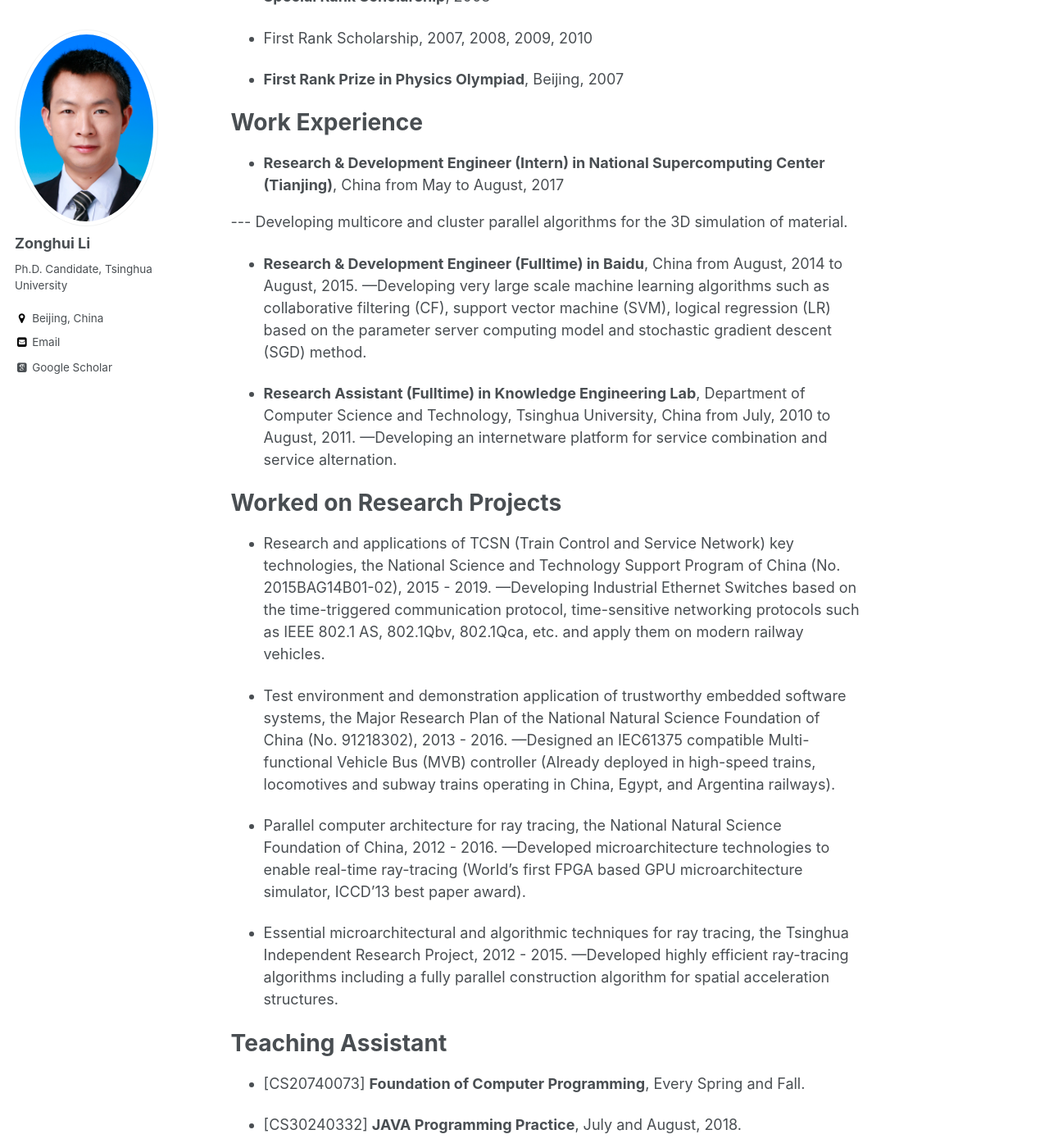
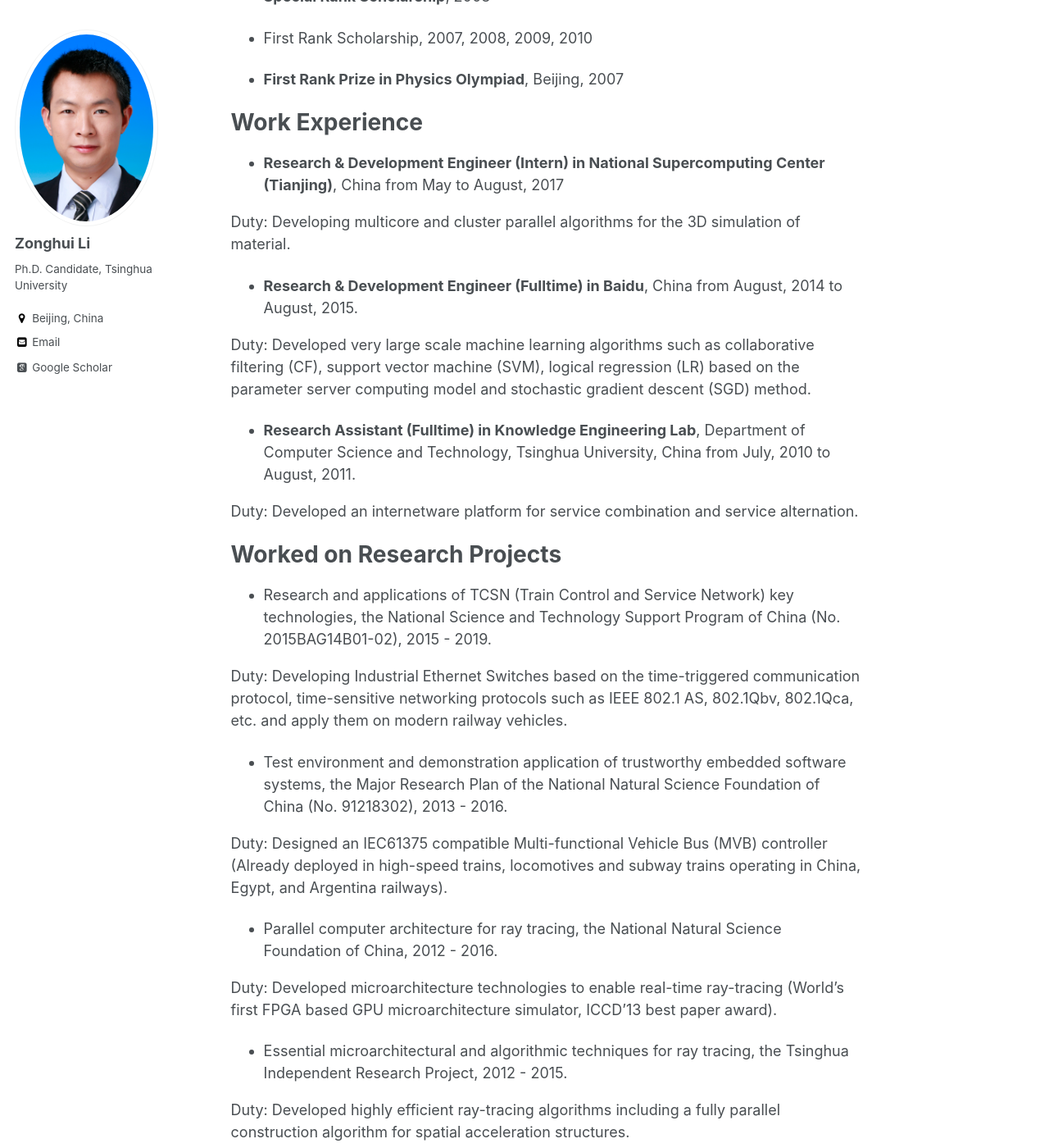
Before and after one commit to yingwangbjtu/lizonghui.github.io, a Jekyll site: the page built from _pages/about.md, in a window 1280 px wide and 1400 px high, scrolled down 974 px. Shown: the whole window at 82% size. Built offline with Jekyll 4.4.1, drawn with Linux system fonts in a browser that asks for light colours; some web fonts are replaced.

Commit message:
Update about.md

```diff
--- a/_pages/about.md
+++ b/_pages/about.md
@@ -43,28 +43,34 @@ Work Experience
 ======
 - **Research & Development Engineer (Intern) in National Supercomputing Center (Tianjing)**, China from May to August, 2017
 
-\-\-\- Developing multicore and cluster parallel algorithms for the 3D simulation of material.
+Duty: Developing multicore and cluster parallel algorithms for the 3D simulation of material.
 
 - **Research & Development Engineer (Fulltime) in Baidu**, China from August, 2014 to August, 2015.
----Developing very large scale machine learning algorithms such as collaborative filtering (CF), support vector machine (SVM), logical regression (LR) based on the parameter server computing model and stochastic gradient descent (SGD) method.
+
+Duty: Developed very large scale machine learning algorithms such as collaborative filtering (CF), support vector machine (SVM), logical regression (LR) based on the parameter server computing model and stochastic gradient descent (SGD) method.
 
 - **Research Assistant (Fulltime) in Knowledge Engineering Lab**, Department of Computer Science and Technology, Tsinghua University, China from July, 2010 to August, 2011.
----Developing an internetware platform for service combination and service alternation.
+
+Duty: Developed an internetware platform for service combination and service alternation.
 
 
 Worked on Research Projects
 ======
 - Research and applications of TCSN (Train Control and Service Network) key technologies, the National Science and Technology Support Program of China (No. 2015BAG14B01-02), 2015 - 2019.
----Developing Industrial Ethernet Switches based on the time-triggered communication protocol, time-sensitive networking protocols such as IEEE 802.1 AS, 802.1Qbv, 802.1Qca, etc. and apply them on modern railway vehicles.
+
+Duty: Developing Industrial Ethernet Switches based on the time-triggered communication protocol, time-sensitive networking protocols such as IEEE 802.1 AS, 802.1Qbv, 802.1Qca, etc. and apply them on modern railway vehicles.
 
 - Test environment and demonstration application of trustworthy embedded software systems, the Major Research Plan of the National Natural Science Foundation of China (No. 91218302), 2013 - 2016.
----Designed an IEC61375 compatible Multi-functional Vehicle Bus (MVB) controller (Already deployed in high-speed trains, locomotives and subway trains operating in China, Egypt, and Argentina railways).
+
+Duty: Designed an IEC61375 compatible Multi-functional Vehicle Bus (MVB) controller (Already deployed in high-speed trains, locomotives and subway trains operating in China, Egypt, and Argentina railways).
 
 - Parallel computer architecture for ray tracing, the National Natural Science Foundation of China, 2012 - 2016.
----Developed microarchitecture technologies to enable real-time ray-tracing (World’s first FPGA based GPU microarchitecture simulator, ICCD’13 best paper award).
+
+Duty: Developed microarchitecture technologies to enable real-time ray-tracing (World’s first FPGA based GPU microarchitecture simulator, ICCD’13 best paper award).
 
 - Essential microarchitectural and algorithmic techniques for ray tracing, the Tsinghua Independent Research Project, 2012 - 2015.
----Developed highly efficient ray-tracing algorithms including a fully parallel construction algorithm for spatial acceleration structures.
+
+Duty: Developed highly efficient ray-tracing algorithms including a fully parallel construction algorithm for spatial acceleration structures.
 
 Teaching Assistant
 ======
```
